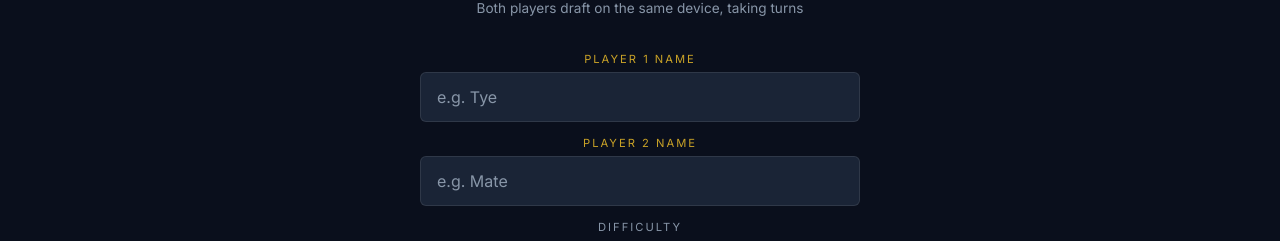
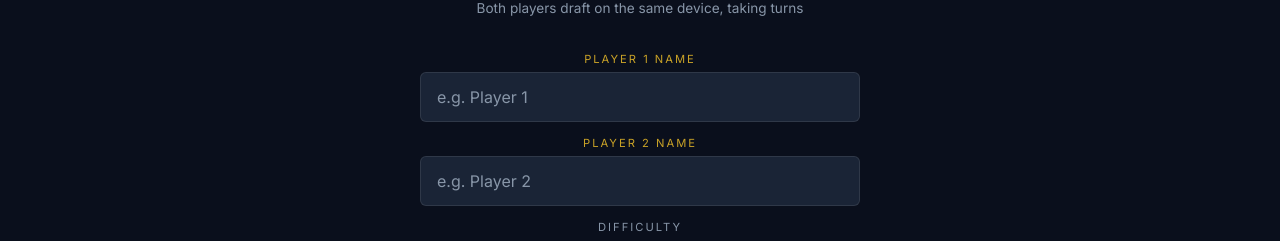
Before and after one commit to tye64-0/64-0, a React (Vite) app: page / in a window 1280 px wide. Both pictures are taken after a click on the button "⚔️ Head to Head". Shown: the part 174-415 px from the top of the page. Built offline with nearby package versions, Linux system fonts and the light colour scheme; a web font is replaced by a local one.

Commit message:
Update App.jsx

```diff
--- a/src/App.jsx
+++ b/src/App.jsx
@@ -1173,11 +1173,11 @@ export default function App() {
           <div style={{maxWidth:440,margin:"0 auto",display:"flex",flexDirection:"column",gap:14}}>
             <div>
               <div style={{fontSize:".7rem",color:"var(--gold)",letterSpacing:2,textTransform:"uppercase",marginBottom:6}}>Player 1 Name</div>
-              <input className="team-name-input" type="text" placeholder="e.g. Tye" value={h2hName1} maxLength={20} onChange={e=>setH2hName1(e.target.value)} />
+              <input className="team-name-input" type="text" placeholder="e.g. Player 1" value={h2hName1} maxLength={20} onChange={e=>setH2hName1(e.target.value)} />
             </div>
             <div>
               <div style={{fontSize:".7rem",color:"var(--gold)",letterSpacing:2,textTransform:"uppercase",marginBottom:6}}>Player 2 Name</div>
-              <input className="team-name-input" type="text" placeholder="e.g. Mate" value={h2hName2} maxLength={20} onChange={e=>setH2hName2(e.target.value)} />
+              <input className="team-name-input" type="text" placeholder="e.g. Player 2" value={h2hName2} maxLength={20} onChange={e=>setH2hName2(e.target.value)} />
             </div>
             <div>
               <div style={{fontSize:".7rem",color:"var(--muted)",letterSpacing:2,textTransform:"uppercase",marginBottom:8}}>Difficulty</div>
```
